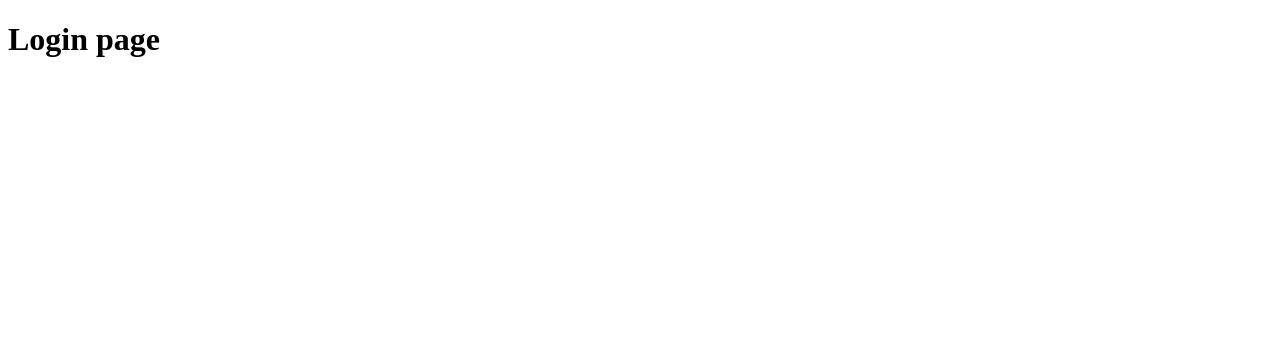
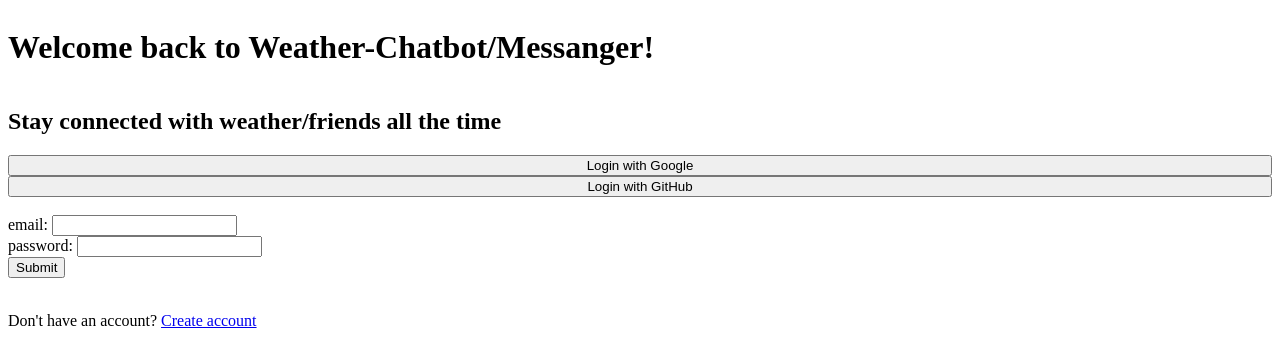
Before and after one commit to eric8979/sandbox-project, a React (Create React App) app in the folder client/: page /login in a window 1280 px wide. Shown: the top 364 px of the page. Built offline with nearby package versions, Linux system fonts and the light colour scheme.

Commit message:
Build basic login/signup page structure

```diff
--- a/client/src/App.js
+++ b/client/src/App.js
@@ -1,26 +1,12 @@
-import { Outlet, useLocation } from "react-router-dom";
 // components
 import Bottombar from "./components/Bottombar";
 import Topbar from "./components/Topbar";
 
 function App() {
-  let location = useLocation();
-
-  const renderByLocation = () => {
-    if (location.pathname != "/") {
-      return <Outlet />;
-    }
-    return (
-      <div>
-        <h1>chatroom</h1>
-      </div>
-    );
-  };
-
   return (
     <div>
       <Topbar />
-      {renderByLocation()}
+      <h1>Chatroom</h1>
       <Bottombar />
     </div>
   );
--- a/client/src/index.js
+++ b/client/src/index.js
@@ -1,6 +1,6 @@
 import React from "react";
 import ReactDOM from "react-dom/client";
-import { BrowserRouter, Routes, Route, Navigate } from "react-router-dom";
+import { BrowserRouter, Routes, Route } from "react-router-dom";
 import reportWebVitals from "./reportWebVitals";
 import App from "./App";
 // routes
@@ -14,12 +14,12 @@ const root = ReactDOM.createRoot(document.getElementById("root"));
 root.render(
   <BrowserRouter>
     <Routes>
-      <Route path="/" element={<App />}>
-        <Route path="/userroom" element={<Userroom />} />
-        <Route path="/settings" element={<Settings />} />
-      </Route>
+      // root route is for chatroom
+      <Route path="/" element={<App />} />
       <Route path="/login" element={<Login />} />
       <Route path="/signup" element={<Signup />} />
+      <Route path="/userroom" element={<Userroom />} />
+      <Route path="/settings" element={<Settings />} />
     </Routes>
   </BrowserRouter>
 );
--- a/client/src/routes/login.jsx
+++ b/client/src/routes/login.jsx
@@ -1,7 +1,40 @@
+// styles
+import { Link } from "react-router-dom";
+import "../styles/layout.scss";
+
 function Login() {
+  const handleSubmit = (e) => {
+    e.preventDefault();
+    console.log("login form submit called");
+  };
+
   return (
-    <div>
-      <h1>Login page</h1>
+    <div className="container">
+      <h1>Welcome back to Weather-Chatbot/Messanger!</h1>
+      <h2>Stay connected with weather/friends all the time</h2>
+
+      <button>Login with Google</button>
+      <button>Login with GitHub</button>
+
+      <br />
+
+      <form className="authForm" onSubmit={(e) => handleSubmit(e)}>
+        <label htmlFor="email">
+          email: <input type="text" id="email" />
+        </label>
+        <label htmlFor="password">
+          password: <input type="text" id="password" />
+        </label>
+        <label htmlFor="submit">
+          <input type="submit" id="submit" />
+        </label>
+      </form>
+
+      <br />
+
+      <p>
+        Don't have an account? <Link to="/signup">Create account</Link>
+      </p>
     </div>
   );
 }
--- a/client/src/routes/settings.jsx
+++ b/client/src/routes/settings.jsx
@@ -1,5 +1,11 @@
+// components
+import Bottombar from "../components/Bottombar";
+import Topbar from "../components/Topbar";
+
 function Settings() {
   return (
+    <>
+      <Topbar />
       <div>
         <h1>Settings page</h1>
         <div>username</div>
@@ -8,6 +14,8 @@ function Settings() {
         <br />
         <button>notification</button>
       </div>
+      <Bottombar />
+    </>
   );
 }
 
--- a/client/src/routes/signup.jsx
+++ b/client/src/routes/signup.jsx
@@ -1,7 +1,43 @@
+import { Link } from "react-router-dom";
+// styles
+import "../styles/layout.scss";
+
 function Signup() {
+  const handleSubmit = (e) => {
+    e.preventDefault();
+    console.log("signup form submit called");
+  };
+
   return (
-    <div>
-      <h1>Signup page</h1>
+    <div className="container">
+      <h1>Welcome to Weather-Chatbot/Messanger!</h1>
+      <h2>Stay connected with weather/friends all the time</h2>
+
+      <button>Create account with Google</button>
+      <button>Create account with GitHub</button>
+
+      <br />
+
+      <form className="authForm" onSubmit={(e) => handleSubmit(e)}>
+        <label htmlFor="username">
+          username: <input type="text" id="username" />
+        </label>
+        <label htmlFor="email">
+          email: <input type="text" id="email" />
+        </label>
+        <label htmlFor="password">
+          password: <input type="text" id="password" />
+        </label>
+        <label htmlFor="submit">
+          <input type="submit" id="submit" />
+        </label>
+      </form>
+
+      <br />
+
+      <p>
+        Have an account? <Link to="/login">Login</Link>
+      </p>
     </div>
   );
 }
--- a/client/src/routes/userroom.jsx
+++ b/client/src/routes/userroom.jsx
@@ -1,7 +1,13 @@
+// components
+import Bottombar from "../components/Bottombar";
+import Topbar from "../components/Topbar";
+
 function Userroom() {
   return (
     <div>
+      <Topbar />
       <h1>Userroom page</h1>
+      <Bottombar />
     </div>
   );
 }
--- /dev/null
+++ b/client/src/styles/layout.scss
@@ -0,0 +1,9 @@
+.container {
+  display: flex;
+  flex-direction: column;
+}
+
+.authForm {
+  display: flex;
+  flex-direction: column;
+}
```
Lines whose indentation alone changed are shown as unchanged.
